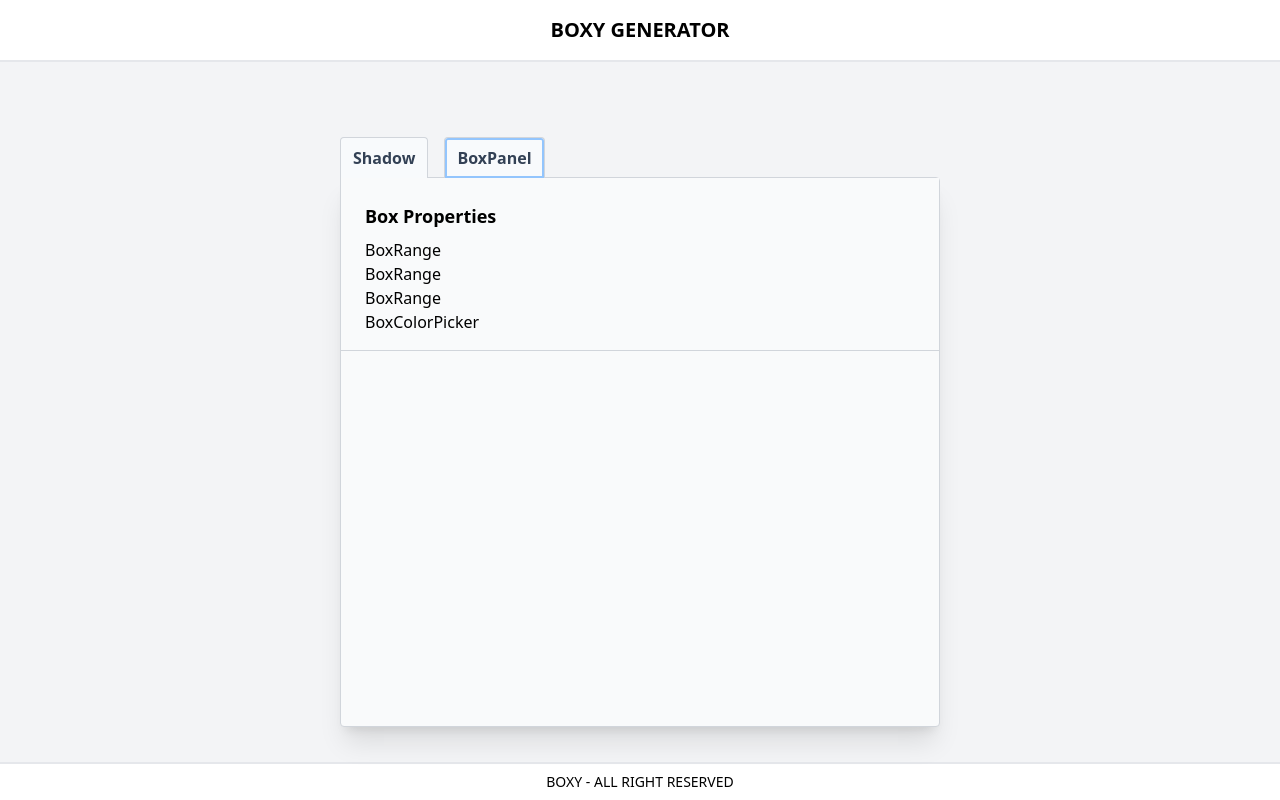
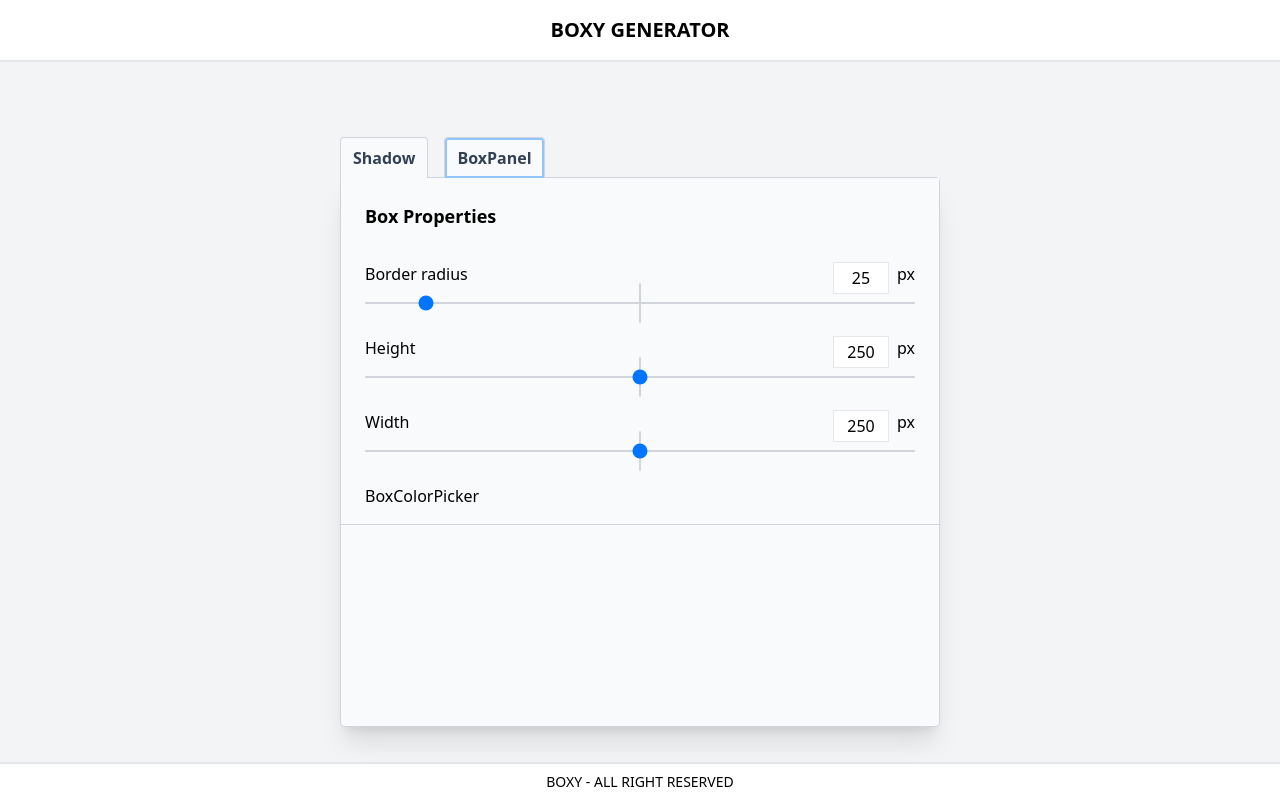
Before and after one commit to piyopiyolab/boxy-generator, a React (Vite) app: page / in a window 1280 px wide. Both pictures are taken after a click on the button "BoxPanel". Built offline with nearby package versions, Linux system fonts and the light colour scheme.

Commit message:
BoxPanel

```diff
--- a/src/layouts/BoxPanel/BoxRange.jsx
+++ b/src/layouts/BoxPanel/BoxRange.jsx
@@ -1,9 +1,41 @@
+
+import { useDispatch } from "react-redux"
+import { updateBoxValue } from "../../redux/reducers/boxProperties"
+
+function BoxRange({ inputData }) {
+
+    const dispatch = useDispatch()
+    function handleInputs(e) {
+        dispatch(updateBoxValue({
+            inputNumber: inputData.inputNumber,
+            value: e.target.value,
+        }))
+    }
 
 
-
-function BoxRange() {
     return (
-        <div>BoxRange</div>
+        <div className="my-8">
+            <div className="flex justify-between">
+                <p>{inputData.name}</p>
+                <div className="flex flex-items-baseline mb-2">
+                    <input
+                        value={inputData.value}
+                        onChange={handleInputs}
+                        className="w-14 mr-2 h-8 border border-gray-200 text-center" type="number" />
+                    <p>px</p>
+                </div>
+            </div>
+            <div className="relative z-0 w-full flex items-center">
+                <input
+                    min={inputData.minMax[0]}
+                    max={inputData.minMax[1]}
+                    value={inputData.value}
+                    onChange={handleInputs}
+                    type="range"
+                    className="w-full h-[2px] bg-gray-300 rounded-lg appearance-none cursor-pointer " />
+                <div className="absolute bg-gray-300 -z-10 top-1/2 left-1/2 -translate-y-1/2 w-0.5 rounded h-10 -translate-x-1/2"></div>
+            </div>
+        </div>
     )
 }
 export default BoxRange
--- a/src/redux/reducers/boxProperties.js
+++ b/src/redux/reducers/boxProperties.js
@@ -56,6 +56,7 @@ export const boxSlice = createSlice({
     initialState,
     reducers: {
         updateBoxValue: (state, action) => {
+            state.find(el => el.inputNumber === action.payload.inputNumber).value = action.payload.value
 
         }
 
```
